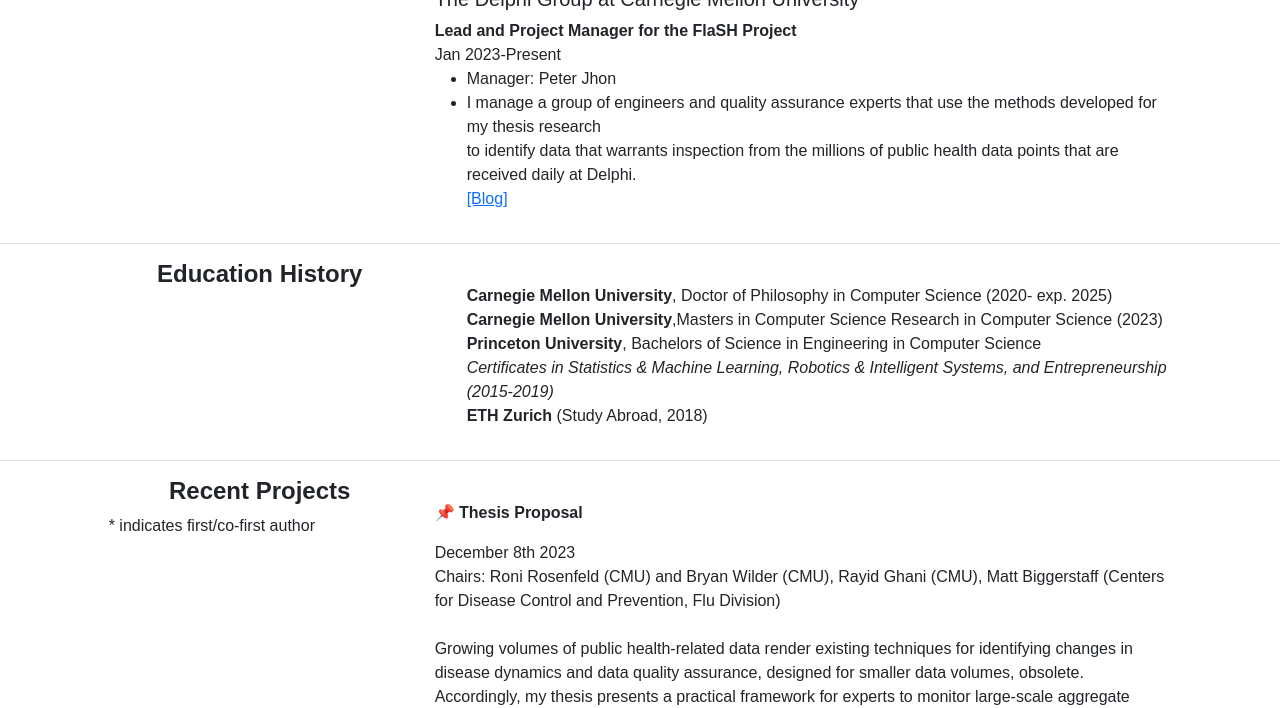
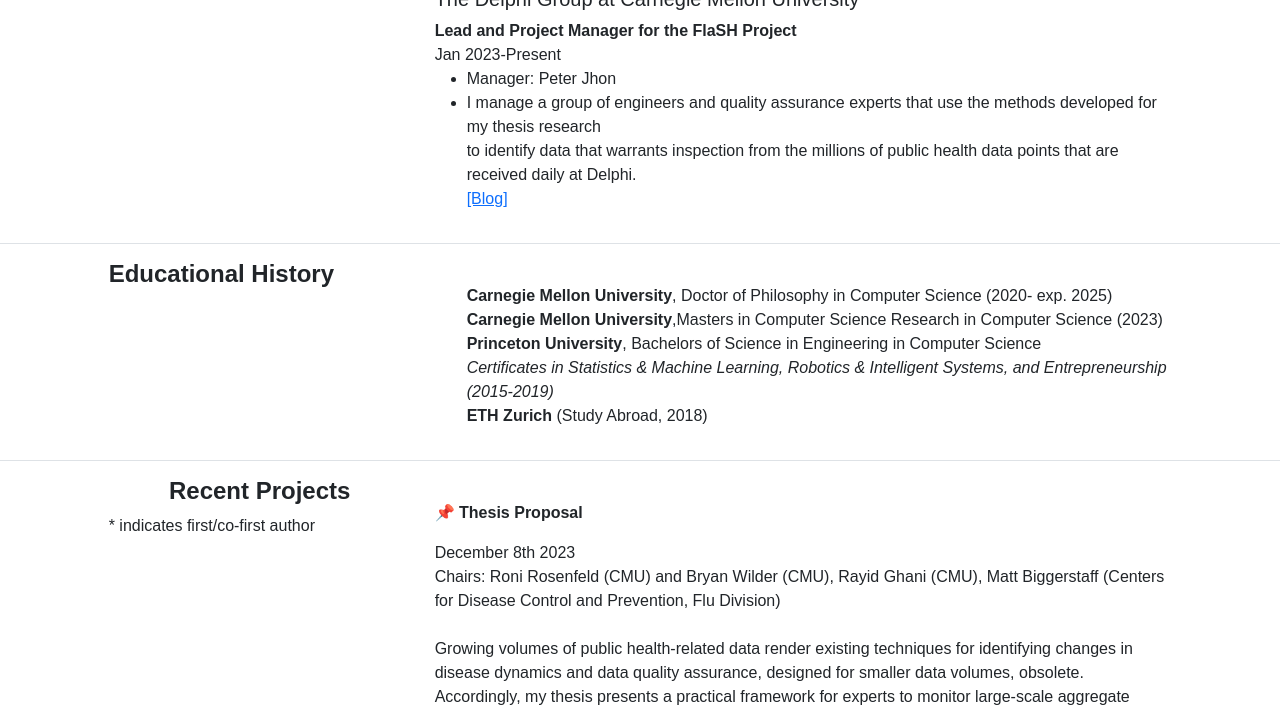
Before and after one commit to Ananya-Joshi/ananya-joshi.github.io, a Jekyll site: the page built from index.md, in a window 1280 px wide and 900 px high, scrolled down 731 px, cut to the strip 0-708 px from the top of the window. Built offline with Jekyll 4.4.1, drawn with Linux system fonts in a browser that asks for light colours.

Commit message:
Update default.html

```diff
--- a/_layouts/default.html
+++ b/_layouts/default.html
@@ -48,7 +48,7 @@
  <div class="row">
     <div class="col-md-1"> </div>
     <div class="col-md-3">
-    	<h4 style="text-align:center"><b>Current Roles</b> </h4>
+    	<h4 style="text-align:center" class="d-flex align-items-center"><b>Current Roles</b> </h4>
     </div>
 
     <div class="col-md-7">
@@ -82,7 +82,7 @@
 <div class="border-top my-3"></div>
 <div class="row bg-white">
 	<div class="col-md-1"> </div>
-    <div class="col-md-3"> <h4 style="text-align:center"> <b> Education History</b></h4>
+    <div class="col-md-3"> <h4 style="text-align:center" class="d-flex align-items-center"> <b> Educational History</b></h4>
     	</div>
     <div class="col-md-7">
         </br>
```
